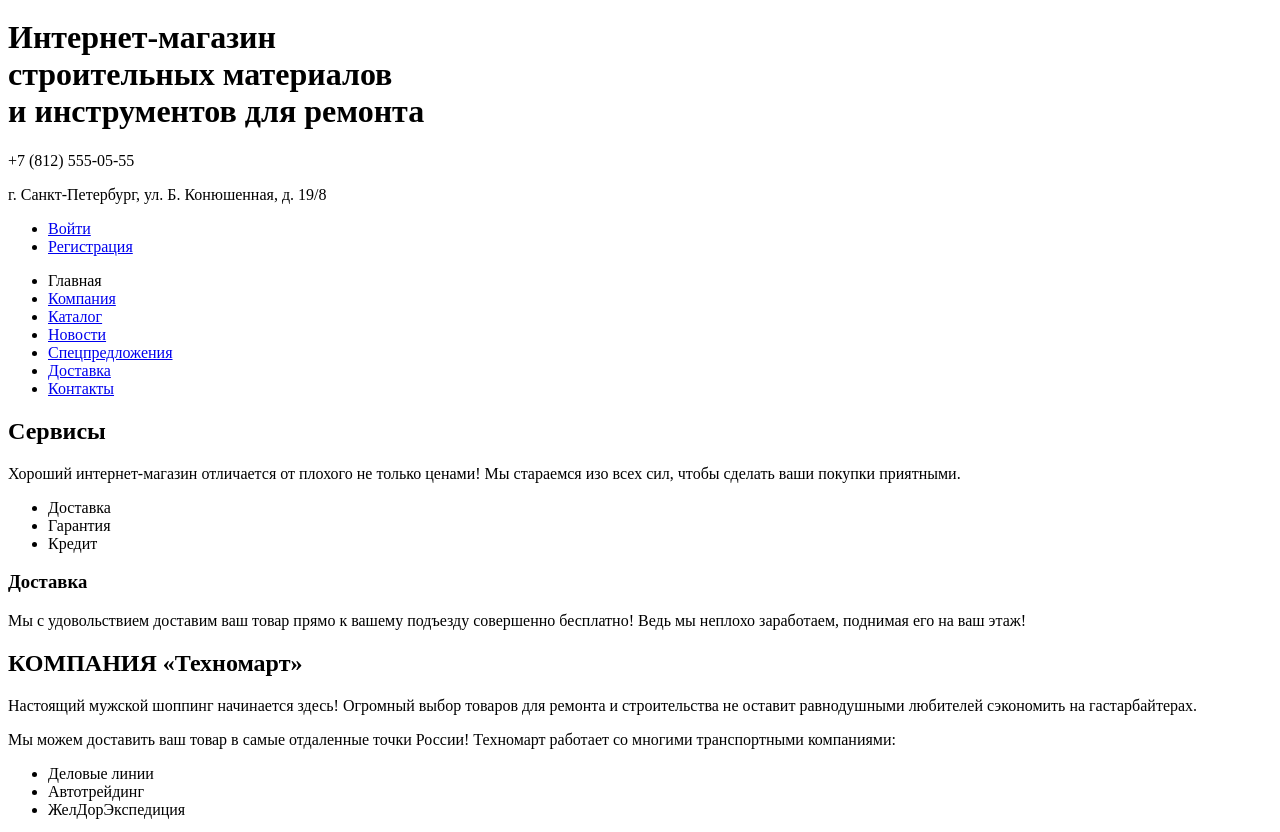
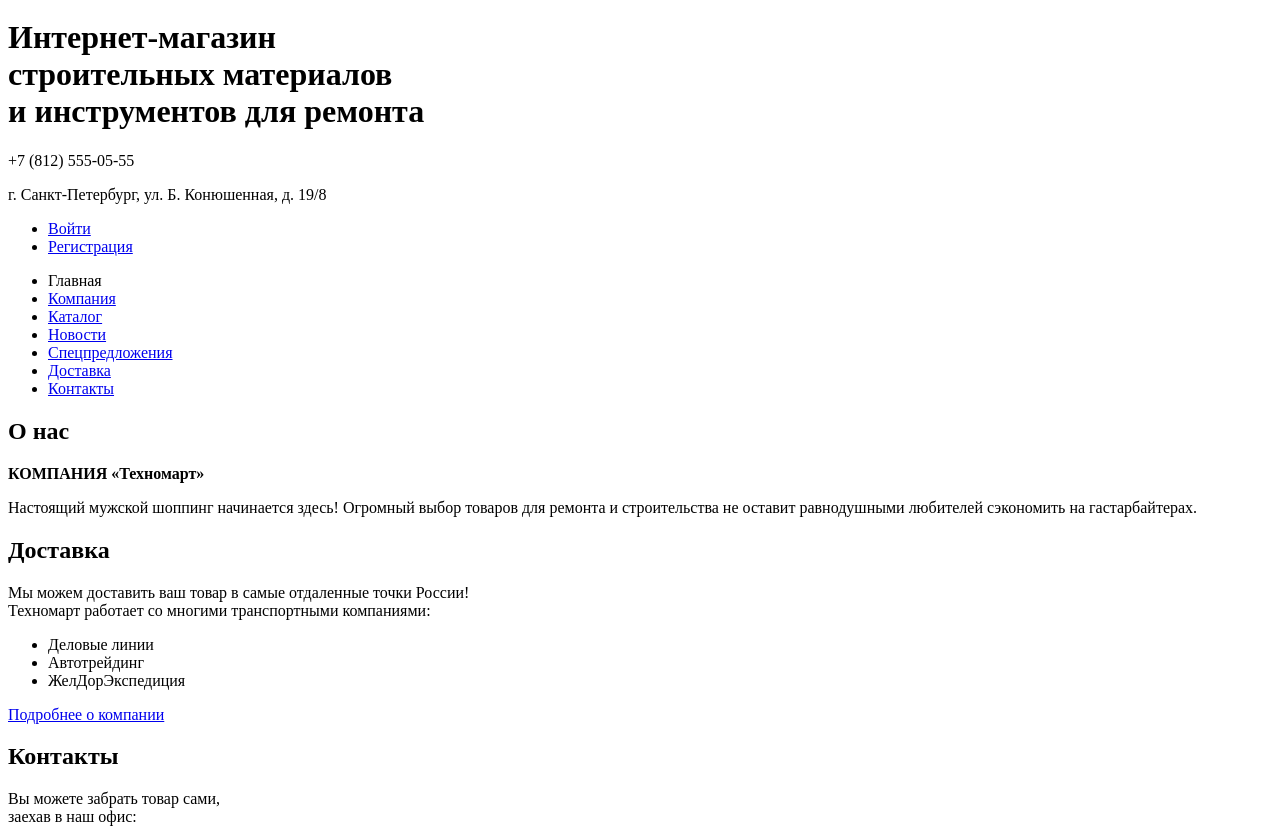
Before and after one commit to FrontEndJun/960115-technomart-24, a plain HTML site: page index.html in a window 1280 px wide. Shown: the part 101-933 px from the top of the page. Drawn offline with Linux system fonts and the light colour scheme.

Commit message:
Обновление от 27.01 20:00 мск

```diff
--- a/index.html
+++ b/index.html
@@ -2,12 +2,12 @@
 <html lang="ru">
   <head>
     <meta charset="utf-8">
-    <title>HTML Academy: Техномарт</title>
+    <title>Техномарт  интернет-магазин стройматериалов и инструмента</title>
   </head>
   <body>
     <header>
-      <div class="main-header-up">
-        <a class="main-header--logo">
+      <div class="main-header--up">
+        <a class="main-header-logo">
           <img src="img/index-logo.svg" width="" height="" alt="Логотип Техномарт">
         </a>
         <input type="search" name="search" placeholder="Поиск:" autocomplete="off">
@@ -18,7 +18,7 @@
         </ul>
       </div>
 
-      <div class="main-header-center">
+      <div class="main-header--center">
         <h1>
         Интернет-магазин<br>
         строительных материалов<br>
@@ -34,7 +34,7 @@
         </ul>
       </div>
 
-      <div class="main-header-down">
+      <div class="main-header--down">
         <nav class="main-navigation">
           <ul class="site-navigation">
             <li> <a >Главная</a> </li>
@@ -51,42 +51,62 @@
     </header>
 
   <main>
-    <section class="Services">
-      <h2>Сервисы</h2>
-      <p>
-        Хороший интернет-магазин отличается от плохого не только ценами!
-        Мы стараемся изо всех сил, чтобы сделать ваши покупки приятными.
-      </p>
-      <ul class="features">
-        <li>Доставка</li>
-        <li>Гарантия</li>
-        <li>Кредит</li>
-      </ul>
-      <h3 class="shipping-service"> Доставка</h3>
-      <p>
-        Мы с удовольствием доставим ваш товар прямо
-        к вашему подъезду совершенно бесплатно!
-        Ведь мы неплохо заработаем,
-        поднимая его на ваш этаж!
-      </p>
-    </section>
+    <!--<section class="services">-->
+      <!--<h2>Сервисы</h2>-->
+      <!--<p>-->
+        <!--Хороший интернет-магазин отличается от плохого не только ценами!-->
+        <!--Мы стараемся изо всех сил, чтобы сделать ваши покупки приятными.-->
+      <!--</p>-->
+      <!--<ul class="features">-->
+        <!--<li>Доставка</li>-->
+        <!--<li>Гарантия</li>-->
+        <!--<li>Кредит</li>-->
+      <!--</ul>-->
+      <!--<h3 class="shipping-service"> Доставка</h3>-->
+      <!--<p>-->
+        <!--Мы с удовольствием доставим ваш товар прямо-->
+        <!--к вашему подъезду совершенно бесплатно!-->
+        <!--Ведь мы неплохо заработаем,-->
+        <!--поднимая его на ваш этаж!-->
+      <!--</p>-->
+    <!--</section>-->
 
-    <section class="about-us">
-      <h2>КОМПАНИЯ «Техномарт»</h2>
+    <section class="company-details">
+      <div class="about-us">
+        <h2 class="visually-hidden">О нас</h2>
+        <b>КОМПАНИЯ «Техномарт»</b>
         <p>
           Настоящий мужской шоппинг начинается здесь!
           Огромный выбор товаров для ремонта и строительства не оставит равнодушными любителей сэкономить на гастарбайтерах.
         </p>
+
+
+        <div class="about-shippng">
+          <h2 class="visually-hidden">Доставка</h2>
           <p>
-        Мы можем доставить ваш товар в самые отдаленные точки России!
+            Мы можем доставить ваш товар в самые отдаленные точки России! <br>
             Техномарт работает со многими транспортными компаниями:
           </p>
-      <ul class="about-shipping">
+          <ul class="shipping-methods">
             <li>Деловые линии</li>
             <li>Автотрейдинг</li>
             <li>ЖелДорЭкспедиция</li>
           </ul>
-      <a class="button button-about-us" href="#">Подробнее о компании</a>
+        </div>
+        <a class="button details-about-us" href="#">Подробнее о компании</a>
+      </div>
+
+      <div class="contacts-in-main">
+        <h2>Контакты</h2>
+        <p>
+          Вы можете забрать товар сами,<br>
+          заехав в наш офис:
+        </p>
+        <a class="map" href="#">
+          <img src="#" alt="Где нас найти?">
+        </a>
+        <a class="button write-us-button" href="#"> Заблудились? Напишите нам</a>
+      </div>
     </section>
 
 
@@ -94,7 +114,7 @@
 
    <footer>
      <div class="footer-up">
-       <div class="footer-up__upper">
+       <div class="footer-up--upper">
          <a href="#top">
            <img src="footer-logo.svg" alt="Техномарт">
          </a>
@@ -107,8 +127,8 @@
          </ul>
        </div>
 
-       <div class="footer-up__lower">
-         <b class="footer-down__contacts">
+       <div class="footer-up--lower">
+         <b class="footer-contacts">
            г. Санкт-Петербург, ул. Б. Конюшенная, д. 19/8<br>
            +7 (812) 555-05-55
          </b>
```
Lines whose indentation alone changed are shown as unchanged.
